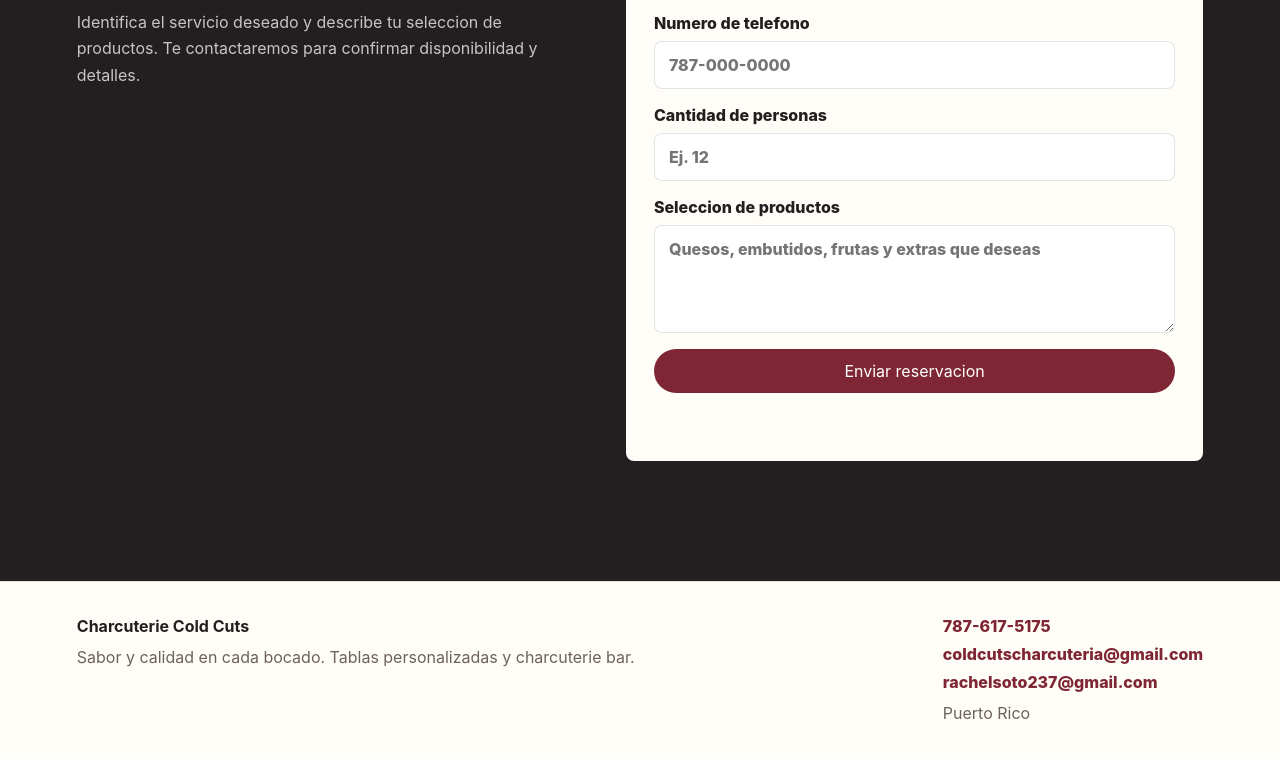
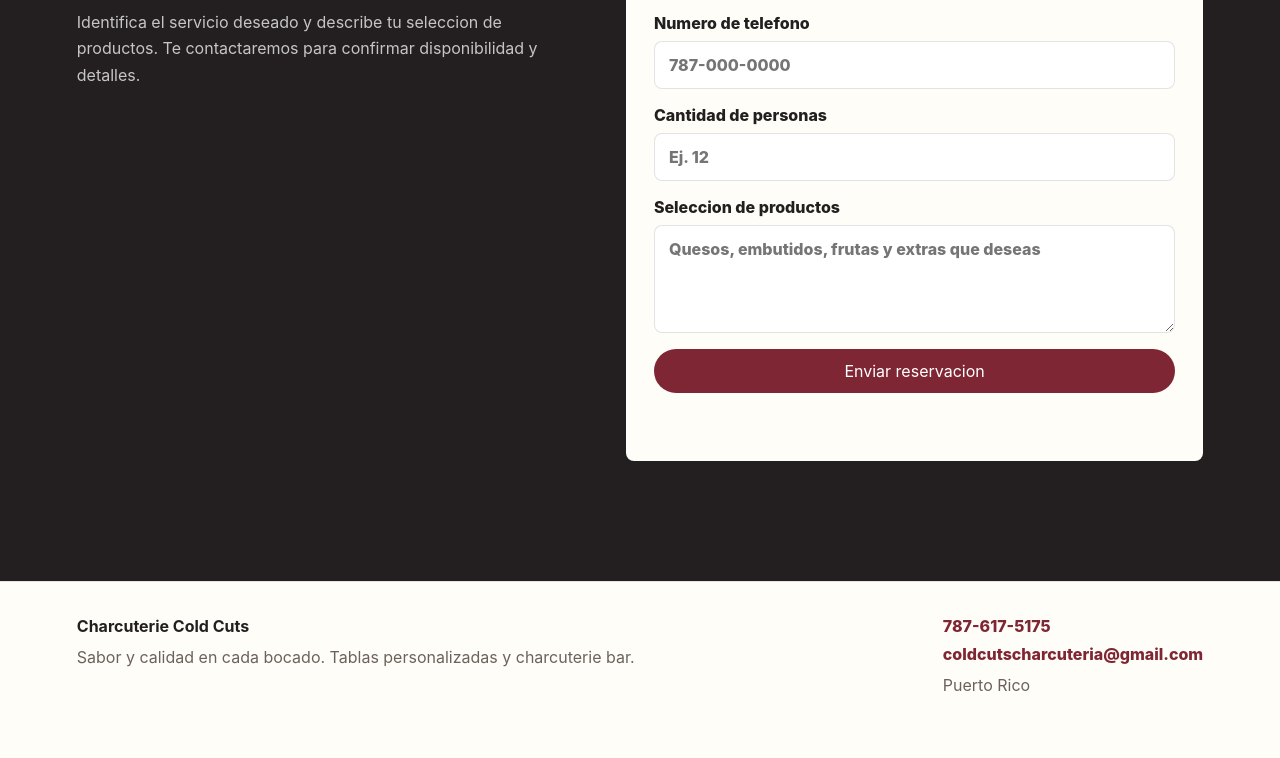
Before and after one commit to rachelsoto237/Charcuterie-Cold-Cuts, a plain HTML site: page charcuterie-cold-cuts-web/index.html in a window 1280 px wide. Shown: the part 4103-4861 px from the top of the page. After the commit the page ends 4835 px from the top, so only its background shows below. Drawn offline with Linux system fonts and the light colour scheme.

Commit message:
Update index.html

```diff
--- a/charcuterie-cold-cuts-web/index.html
+++ b/charcuterie-cold-cuts-web/index.html
@@ -136,7 +136,6 @@
       <div>
         <a href="tel:+17876175175">787-617-5175</a>
         <a href="mailto:coldcutscharcuteria@gmail.com">coldcutscharcuteria@gmail.com</a>
-        <a href="mailto:rachelsoto237@gmail.com">rachelsoto237@gmail.com</a>
         <span>Puerto Rico</span>
       </div>
     </footer>
```
